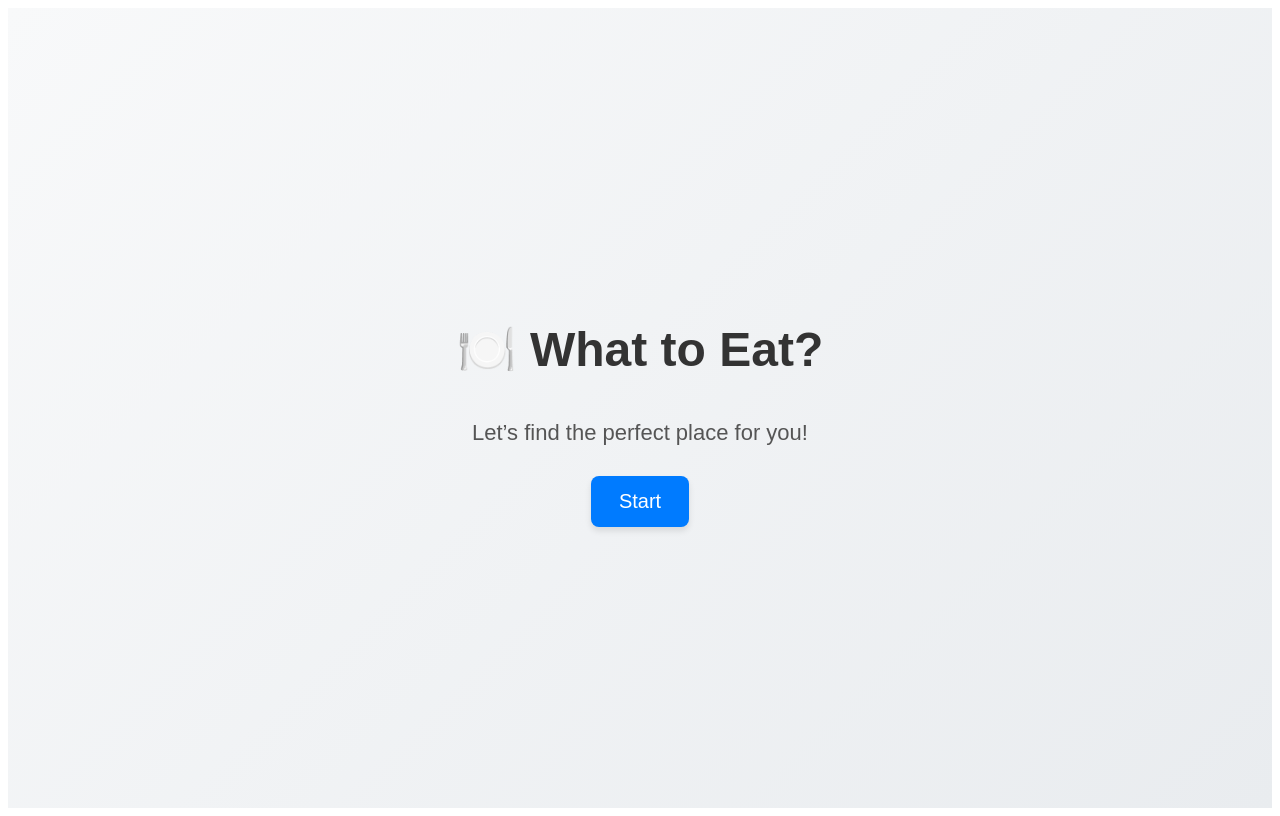
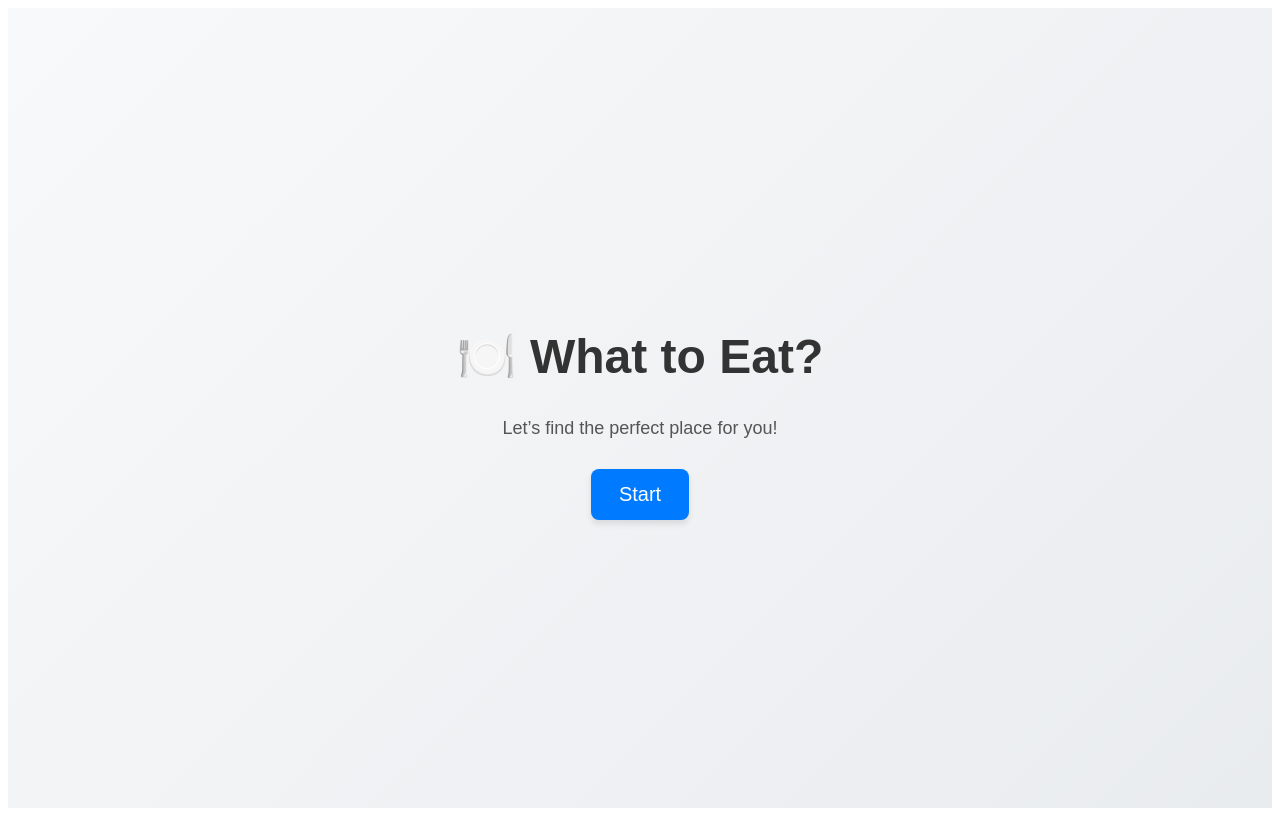
Before and after one commit to jysonn97/what-to-eat, a Next.js app: page / in a window 1280 px wide. Built offline with nearby package versions, Linux system fonts and the light colour scheme.

Commit message:
Update index.js

```diff
--- a/pages/index.js
+++ b/pages/index.js
@@ -24,17 +24,17 @@ const styles = {
   heading: {
     fontSize: "48px",
     fontWeight: "bold",
-    marginBottom: "20px", // Increased space between heading & text
+    marginBottom: "15px", // Less space between heading & subheading
     color: "#333",
   },
   subheading: {
-    fontSize: "22px", // Slightly bigger for better readability
-    marginBottom: "30px", // More space before button
+    fontSize: "18px", // Slightly smaller than before for balance
+    marginBottom: "30px", // Extra space before button
     color: "#555",
   },
   button: {
     fontSize: "20px",
-    padding: "14px 28px", // Slightly bigger for a premium feel
+    padding: "14px 28px",
     backgroundColor: "#007bff",
     color: "#fff",
     border: "none",
```
